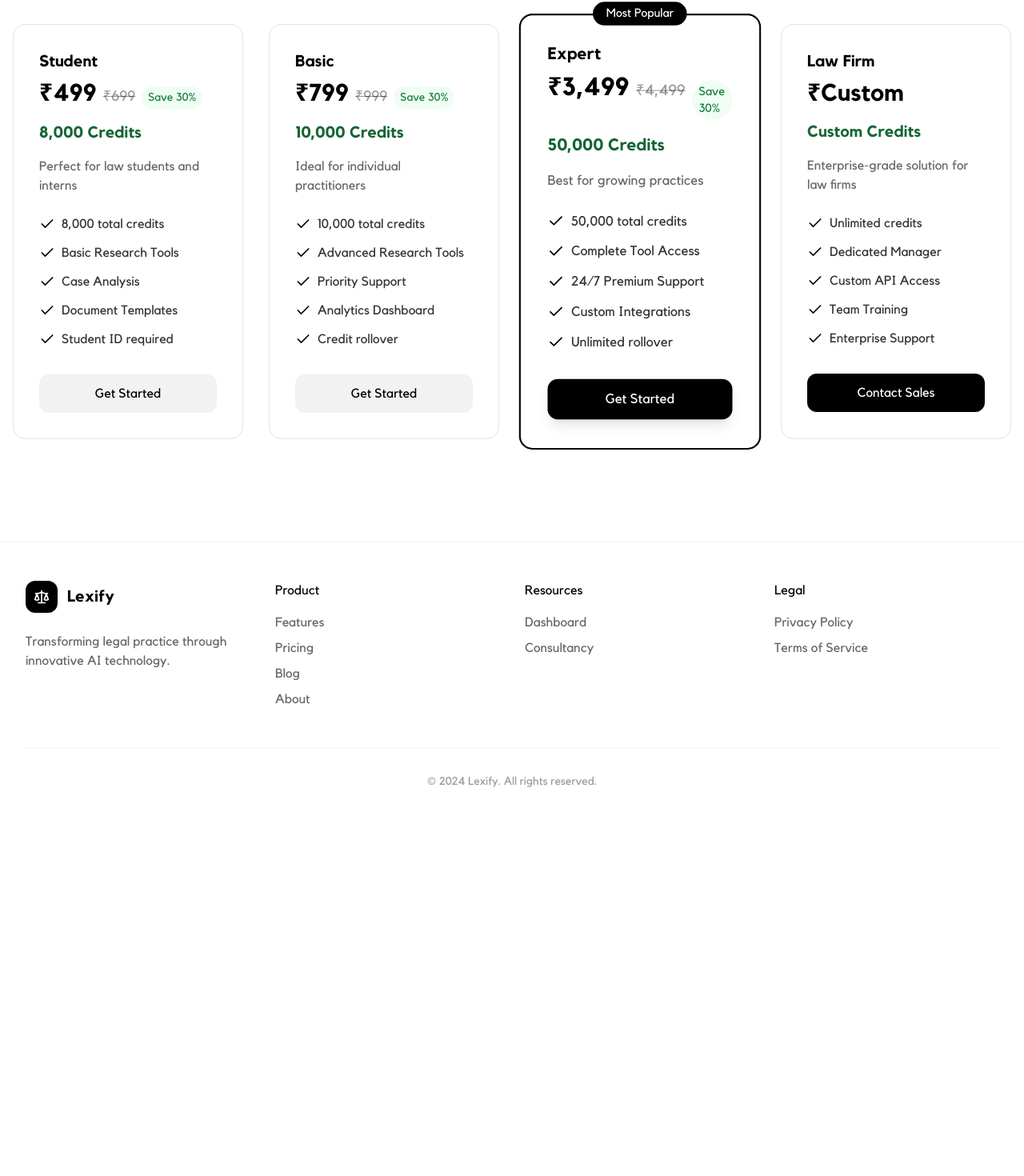
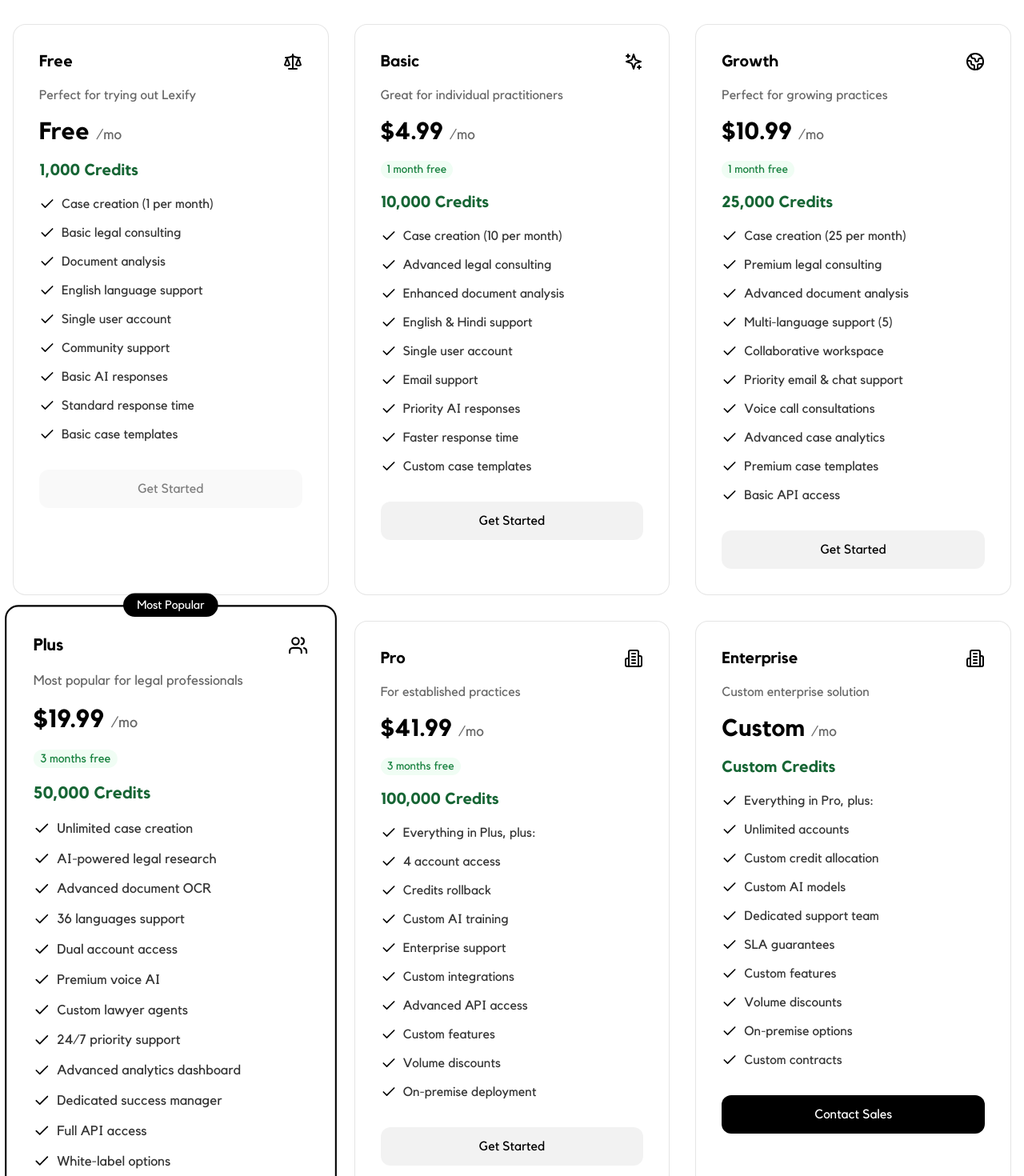
Before and after one commit to suyash101101/Lexify, a React (Vite) app in the folder frontend/: page /pricing in a window 1280 px wide. Shown: the part 450-1920 px from the top of the page at 80% size. Before the commit the page ends 1485 px from the top, so only its background shows below. Built offline with nearby package versions, Linux system fonts and the light colour scheme; no server answers.

Commit message:
Credits: Updated credit system and removed content verification

```diff
--- a/frontend/src/constants/credits.js
+++ b/frontend/src/constants/credits.js
@@ -1,6 +1,6 @@
 export const CREDIT_COSTS = {
-  case_creation: 450,
-  chat_consulting: 85,
+  case_creation: 200,
+  chat_consulting: 80,
   case_response: 50,
   courtroom_session: 33
 };
--- a/frontend/src/pages/Pricing.jsx
+++ b/frontend/src/pages/Pricing.jsx
@@ -1,9 +1,11 @@
 import { motion } from 'framer-motion';
-import { Sparkles, Check } from 'lucide-react';
+import { Sparkles, Check, Scale, Building2, Globe2, Users } from 'lucide-react';
 import { useAuth0 } from '@auth0/auth0-react';
 import { useState } from 'react';
 import PropTypes from 'prop-types';
 import { toast } from 'react-hot-toast';
+
+const INR_TO_USD = 0.012; // This is an example rate, adjust as needed
 
 const loadRazorpay = () => {
   return new Promise((resolve) => {
@@ -19,27 +21,54 @@
   });
 };
 
-const PricingTier = ({ name, price, credits, description, features, popular, isCustom, onPurchase, isProcessing, originalPrice }) => (
+const roundToNearestPricePoint = (price) => {
+  const decimal = price - Math.floor(price);
+  if (decimal < 0.49) {
+    return Math.floor(price) - 0.01;
+  }
+};
+
+const PricingTier = ({ name, price, credits, description, features, popular, isCustom, onPurchase, isProcessing, originalPrice, icon: Icon, freeMonths, isYearly }) => (
   <div className={`${popular ? 'border-2 border-black scale-105' : 'border border-black/10'} rounded-2xl p-8 bg-white relative hover:shadow-xl transition-all duration-300`}>
     {popular && (
       <div className="absolute -top-4 left-1/2 -translate-x-1/2 bg-black text-white px-4 py-1 rounded-full text-sm font-medium">
         Most Popular
       </div>
     )}
-    <h3 className="text-xl font-display font-bold mb-2 text-black">{name}</h3>
+    <div className="flex items-center justify-between mb-4">
+      <h3 className="text-xl font-display font-bold text-black">{name}</h3>
+      <Icon className="w-6 h-6 text-black" />
+    </div>
+    <p className="text-black/60 mb-4">{description}</p>
     <div className="mb-4 flex items-baseline gap-2">
-      <span className="text-3xl font-bold text-black">₹{price}</span>
-      {originalPrice && (
-        <>
-          <span className="text-lg line-through text-black/40">₹{originalPrice}</span>
-          <span className="text-sm font-medium text-green-700 bg-green-50 px-2 py-1 rounded-full">Save 30%</span>
-        </>
-      )}
+      <span className="text-3xl font-bold text-black">
+        {isYearly
+          ? (typeof price === 'object'
+              ? (price.yearly === 0 ? 'Free' : price.yearly === 'Custom' ? 'Custom' : `$${price.yearly}`)
+              : price)
+          : (typeof price === 'object'
+              ? (price.monthly === 0 ? 'Free' : price.monthly === 'Custom' ? 'Custom' : `$${price.monthly}`)
+              : price)
+        }
+      </span>
+      {price !== 'Custom' && <span className="text-lg text-black/60">/mo</span>}
     </div>
+    {freeMonths > 0 && (
+      <div className="mb-4">
+        <span className="text-sm font-medium text-green-700 bg-green-50 px-2 py-1 rounded-full">
+          {freeMonths} {freeMonths === 1 ? 'month' : 'months'} free
+        </span>
+      </div>
+    )}
+    {originalPrice && (
+      <div className="mb-4">
+        <span className="text-sm line-through text-black/40 mr-2">${originalPrice}</span>
+        <span className="text-sm font-medium text-green-700 bg-green-50 px-2 py-1 rounded-full">Save 30%</span>
+      </div>
+    )}
     <div className="mb-4">
       <span className="text-xl font-semibold text-green-800">{credits} Credits</span>
     </div>
-    <p className="text-black/60 mb-6">{description}</p>
     <ul className="space-y-3 mb-8">
       {features.map((feature, index) => (
         <li key={index} className="flex items-center gap-2 text-black/80">
@@ -49,21 +78,28 @@
       ))}
     </ul>
     <button
-      onClick={() => onPurchase(price, credits, name)}
-      disabled={isProcessing}
+      onClick={() => onPurchase(price.monthly, credits, name)}
+      disabled={isProcessing || (typeof price === 'object' && price.monthly === 0)}
       className={`w-full py-3 rounded-xl font-medium transition-all duration-300 ${
         isCustom ? 'bg-black text-white hover:bg-black/90' :
         popular ? 'bg-black text-white hover:bg-black/90 shadow-lg shadow-black/10' : 'bg-black/5 text-black hover:bg-black/10'
-      } ${isProcessing ? 'opacity-50 cursor-not-allowed' : ''}`}
+      } ${isProcessing || (typeof price === 'object' && price.monthly === 0) ? 'opacity-50 cursor-not-allowed' : ''}`}
     >
-      {isProcessing ? 'Get Started' : isCustom ? 'Contact Sales' : 'Get Started'}
+      {isProcessing ? 'Processing...' : isCustom ? 'Contact Sales' : typeof price === 'object' && price.monthly === 0 ? 'Get Started' : 'Get Started'}
     </button>
   </div>
 );
 
 PricingTier.propTypes = {
   name: PropTypes.string.isRequired,
-  price: PropTypes.string.isRequired,
+  price: PropTypes.oneOfType([
+    PropTypes.number,
+    PropTypes.string,
+    PropTypes.shape({
+      monthly: PropTypes.oneOfType([PropTypes.number, PropTypes.string]),
+      yearly: PropTypes.oneOfType([PropTypes.number, PropTypes.string])
+    })
+  ]).isRequired,
   credits: PropTypes.string.isRequired,
   description: PropTypes.string.isRequired,
   features: PropTypes.arrayOf(PropTypes.string).isRequired,
@@ -71,7 +107,10 @@
   isCustom: PropTypes.bool,
   onPurchase: PropTypes.func.isRequired,
   isProcessing: PropTypes.bool,
-  originalPrice: PropTypes.string
+  originalPrice: PropTypes.oneOfType([PropTypes.number, PropTypes.string]),
+  icon: PropTypes.elementType.isRequired,
+  freeMonths: PropTypes.number,
+  isYearly: PropTypes.bool.isRequired,
 };
 
 const Pricing = () => {
@@ -79,67 +118,155 @@
   const [isYearly, setIsYearly] = useState(false);
   const [isProcessing, setIsProcessing] = useState(false);
 
-  const pricingTiers = [
+  const PLANS = [
     {
-      name: "Student",
-      price: isYearly ? "4,950" : "499",
-      originalPrice: isYearly ? "5,988" : "699",
-      credits: isYearly ? "98,000" : "8,000",
-      description: "Perfect for law students and interns",
+      name: 'Free',
+      description: 'Perfect for trying out Lexify',
+      price: { monthly: 0, yearly: 0 },
+      priceINR: { monthly: 0, yearly: 0 },
+      credits: '1,000',
       features: [
-        `${isYearly ? "98,000" : "8,000"} total credits`,
-        "Basic Research Tools",
-        "Case Analysis",
-        "Document Templates",
-        isYearly ? "2 months free access" : "Student ID required",
-      ]
+        'Case creation (1 per month)',
+        'Basic legal consulting',
+        'Document analysis',
+        'English language support',
+        'Single user account',
+        'Community support',
+        'Basic AI responses',
+        'Standard response time',
+        'Basic case templates'
+      ],
+      icon: Scale,
+      mostPopular: false,
+      freeMonths: 0
     },
     {
-      name: "Basic",
-      price: isYearly ? "7,950" : "799",
-      originalPrice: isYearly ? "9,588" : "999",
-      credits: isYearly ? "140,000" : "10,000",
-      description: "Ideal for individual practitioners",
+      name: 'Basic',
+      description: 'Great for individual practitioners',
+      price: {
+        monthly: roundToNearestPricePoint(Math.round(399 * INR_TO_USD)),
+        yearly: roundToNearestPricePoint(Math.round(3600 * INR_TO_USD / 12))
+      },
+      priceINR: { monthly: 399, yearly: 3600 },
+      credits: '10,000',
       features: [
-        `${isYearly ? "140,000" : "10,000"} total credits`,
-        "Advanced Research Tools",
-        "Priority Support",
-        "Analytics Dashboard",
-        isYearly ? "2 months free access" : "Credit rollover",
+        'Case creation (10 per month)',
+        'Advanced legal consulting',
+        'Enhanced document analysis',
+        'English & Hindi support',
+        'Single user account',
+        'Email support',
+        'Priority AI responses',
+        'Faster response time',
+        'Custom case templates'
       ],
+      freeMonths: 1,
+      icon: Sparkles,
+      mostPopular: false
     },
     {
-      name: "Expert",
-      price: isYearly ? "30,000" : "3,499",
-      originalPrice: isYearly ? "41,988" : "4,499",
-      credits: isYearly ? "700,000" : "50,000",
-      description: "Best for growing practices",
+      name: 'Growth',
+      description: 'Perfect for growing practices',
+      price: {
+        monthly: roundToNearestPricePoint(Math.round(899 * INR_TO_USD)),
+        yearly: roundToNearestPricePoint(Math.round(7999 * INR_TO_USD / 12))
+      },
+      priceINR: { monthly: 899, yearly: 7999 },
+      credits: '25,000',
       features: [
-        `${isYearly ? "700,000" : "50,000"} total credits`,
-        "Complete Tool Access",
-        "24/7 Premium Support",
-        "Custom Integrations",
-        isYearly ? "2 months free + bonuses" : "Unlimited rollover",
+        'Case creation (25 per month)',
+        'Premium legal consulting',
+        'Advanced document analysis',
+        'Multi-language support (5)',
+        'Collaborative workspace',
+        'Priority email & chat support',
+        'Voice call consultations',
+        'Advanced case analytics',
+        'Premium case templates',
+        'Basic API access'
       ],
-      popular: true
+      freeMonths: 1,
+      icon: Globe2,
+      mostPopular: false
     },
     {
-      name: "Law Firm",
-      price: "Custom",
-      credits: "Custom",
-      description: "Enterprise-grade solution for law firms",
+      name: 'Plus',
+      description: 'Most popular for legal professionals',
+      price: {
+        monthly: roundToNearestPricePoint(Math.round(1699 * INR_TO_USD)),
+        yearly: roundToNearestPricePoint(Math.round(14999 * INR_TO_USD / 12))
+      },
+      priceINR: { monthly: 1699, yearly: 14999 },
+      credits: '50,000',
       features: [
-        "Unlimited credits",
-        "Dedicated Manager",
-        "Custom API Access",
-        "Team Training",
-        "Enterprise Support"
+        'Unlimited case creation',
+        'AI-powered legal research',
+        'Advanced document OCR',
+        '36 languages support',
+        'Dual account access',
+        'Premium voice AI',
+        'Custom lawyer agents',
+        '24/7 priority support',
+        'Advanced analytics dashboard',
+        'Dedicated success manager',
+        'Full API access',
+        'White-label options'
       ],
-      isCustom: true
+      freeMonths: 3,
+      icon: Users,
+      mostPopular: true
+    },
+    {
+      name: 'Pro',
+      description: 'For established practices',
+      price: {
+        monthly: roundToNearestPricePoint(Math.round(3499 * INR_TO_USD)),
+        yearly: roundToNearestPricePoint(Math.round(30999 * INR_TO_USD / 12))
+      },
+      priceINR: { monthly: 3499, yearly: 30999 },
+      credits: '100,000',
+      features: [
+        'Everything in Plus, plus:',
+        '4 account access',
+        'Credits rollback',
+        'Custom AI training',
+        'Enterprise support',
+        'Custom integrations',
+        'Advanced API access',
+        'Custom features',
+        'Volume discounts',
+        'On-premise deployment'
+      ],
+      freeMonths: 3,
+      icon: Building2,
+      mostPopular: false
+    },
+    {
+      name: 'Enterprise',
+      description: 'Custom enterprise solution',
+      price: { monthly: 'Custom', yearly: 'Custom' },
+      priceINR: { monthly: null, yearly: null },
+      credits: 'Custom',
+      features: [
+        'Everything in Pro, plus:',
+        'Unlimited accounts',
+        'Custom credit allocation',
+        'Custom AI models',
+        'Dedicated support team',
+        'SLA guarantees',
+        'Custom features',
+        'Volume discounts',
+        'On-premise options',
+        'Custom contracts'
+      ],
+      icon: Building2,
+      isCustom: true,
+      freeMonths: 0
     }
   ];
 
   const handlePurchase = async (amount, credits, packageName) => {
+    console.log('Purchase:', amount, typeof(credits), packageName);
     if (!isAuthenticated) {
       toast.error('Please login to purchase credits');
       return;
@@ -148,27 +275,46 @@
     setIsProcessing(true);
 
     try {
-      // Load Razorpay script
       const res = await loadRazorpay();
       if (!res) {
         toast.error('Razorpay SDK failed to load. Please try again later.');
         return;
       }
+      console.log('Razorpay SDK loaded successfully');
 
-      // Create order
+      const selectedPlan = PLANS.find(plan => plan.name === packageName);
+      const amountINR = isYearly ? selectedPlan.priceINR.yearly : selectedPlan.priceINR.monthly;
+      console.log('Selected plan:', selectedPlan, 'Amount:', amountINR);
+      if (amountINR === 0 || amountINR === null) {
+        if (packageName === 'Free') {
+          toast.success('You have selected the Free plan. No payment required.');
+        } else if (packageName === 'Enterprise') {
+          toast.info('Please contact our sales team for Enterprise pricing.');
+        }
+        setIsProcessing(false);
+        return;
+      }
+      console.log('Amount in INR:', typeof(amountINR));
+
+
+      console.log('Package:', typeof(packageName));
+      console.log('User:', typeof(user.sub));
+
+      console.log('Credits:', typeof(credits));
+
       const orderData = await fetch(`${import.meta.env.VITE_API_URL}/api/create-order`, {
         method: 'POST',
         headers: {
           'Content-Type': 'application/json',
         },
         body: JSON.stringify({
-          amount: parseInt(amount.replace(/,/g, '')),
+          amount: amountINR,
           credits: parseInt(credits.replace(/,/g, '')),
           package_name: packageName,
           user_id: user.sub
         }),
       }).then(t => t.json());
-
+      console.log('Order data:', orderData);
       if (!orderData.order_id) {
         toast.error('Could not create order. Please try again.');
         return;
@@ -176,14 +322,13 @@
 
       const options = {
         key: import.meta.env.VITE_RAZORPAY_KEY_ID,
-        amount: parseInt(amount.replace(/,/g, '')) * 100, // Convert to paise
+        amount: amountINR * 100, // Convert to paise
         currency: "INR",
         name: "Lexify",
-        description: `${packageName} - ${parseInt(credits.replace(/,/g, ''))} Credits`,
+        description: `${packageName} - ${credits} Credits`,
         order_id: orderData.order_id,
         handler: async function (response) {
           try {
-            // Verify payment
             const verifyResponse = await fetch(`${import.meta.env.VITE_API_URL}/api/verify-payment`, {
               method: 'POST',
               headers: {
@@ -237,6 +382,35 @@
     }
   };
 
+  const CreditCostsTable = ({ costs }) => (
+    <table className="min-w-full divide-y divide-gray-200">
+      <thead className="bg-gray-50">
+        <tr>
+          <th scope="col" className="px-6 py-3 text-left text-xs font-medium text-gray-500 uppercase tracking-wider">Feature</th>
+          <th scope="col" className="px-6 py-3 text-left text-xs font-medium text-gray-500 uppercase tracking-wider">Credit Cost</th>
+        </tr>
+      </thead>
+      <tbody className="bg-white divide-y divide-gray-200">
+        {costs.map(({ feature, cost }) => (
+          <tr key={feature}>
+            <td className="px-6 py-4 whitespace-nowrap text-sm font-medium text-gray-900">{feature}</td>
+            <td className="px-6 py-4 whitespace-nowrap text-sm text-gray-500">{cost}</td>
+          </tr>
+        ))}
+      </tbody>
+    </table>
+  );
+
+  const CREDIT_COSTS = [
+    { feature: "Consulting Call", cost: 250 },
+    { feature: "Case Creation", cost: 200 },
+    { feature: "Multilingual (Others)", cost: 150 },
+    { feature: "Multilingual (Hindi)", cost: 100 },
+    { feature: "Chat Consulting", cost: 80 },
+    { feature: "Case Response", cost: 50 },
+    { feature: "Courtroom Session", cost: 35 },
+  ];
+
   return (
     <div className="min-h-screen bg-white px-4 py-16 mt-16">
       <motion.div
@@ -252,7 +426,7 @@
             Pricing Plans
           </h1>
           <p className="text-black/60 text-lg max-w-2xl mx-auto">
-            Get started today with special introductory pricing. Save 30% with yearly plans!
+            Get started today with special introductory pricing. Save up to 30% with yearly plans!
           </p>
           {!isAuthenticated && (
             <p className="mt-4 text-green-800">
@@ -274,44 +448,36 @@
                 isYearly ? 'bg-white text-black shadow-sm' : 'text-black/60'
               }`}
             >
-              Yearly (Save 30%)
+              Yearly (Save up to 30%)
             </button>
           </div>
         </div>
 
-        <div className="grid grid-cols-1 md:grid-cols-2 lg:grid-cols-4 gap-8 mb-16">
-          {pricingTiers.map((tier) => (
+        <div className="grid grid-cols-1 md:grid-cols-2 lg:grid-cols-3 gap-8 mb-16">
+          {PLANS.map((plan) => (
             <PricingTier
-              key={tier.name}
-              {...tier}
+              key={plan.name}
+              {...plan}
+              price={isYearly ? {
+                monthly: plan.price.yearly,
+                yearly: plan.price.yearly
+              } : plan.price}
+              originalPrice={isYearly ? roundToNearestPricePoint(plan.price.monthly * 12) : null}
               onPurchase={handlePurchase}
               isProcessing={isProcessing}
+              popular={plan.name === 'Plus'}
+              isYearly={isYearly}
             />
           ))}
         </div>
 
-        {/* <div className="bg-black/[0.02] rounded-3xl p-8 md:p-12 border border-black/5">
-          <div className="text-center mb-8">
-            <h2 className="text-2xl font-display font-bold mb-4 text-black">Try For Free</h2>
-            <p className="text-black/60">
-              Start with our free tier and upgrade as you grow
-            </p>
+        {/* Credit Costs Section */}
+        <div className="mt-24">
+          <h2 className="text-3xl font-display font-bold text-gray-900 mb-8 text-center">Credit Costs for Features</h2>
+          <div className="max-w-2xl mx-auto">
+            <CreditCostsTable costs={CREDIT_COSTS} />
           </div>
-          <div className="grid md:grid-cols-3 gap-6">
-            <div className="bg-white rounded-xl p-6 shadow-sm border border-black/5">
-              <h3 className="font-semibold mb-3 text-black">Legal Research</h3>
-              <p className="text-black/60">5 free searches monthly</p>
-            </div>
-            <div className="bg-white rounded-xl p-6 shadow-sm border border-black/5">
-              <h3 className="font-semibold mb-3 text-black">Document Analysis</h3>
-              <p className="text-black/60">3 free documents</p>
-            </div>
-            <div className="bg-white rounded-xl p-6 shadow-sm border border-black/5">
-              <h3 className="font-semibold mb-3 text-black">AI Assistant</h3>
-              <p className="text-black/60">Basic features included</p>
-            </div>
-          </div>
-        </div> */}
+        </div>
       </motion.div>
     </div>
   );
```
Also changed, not shown: 2 other files (tests, documents, lock files or other folders).
